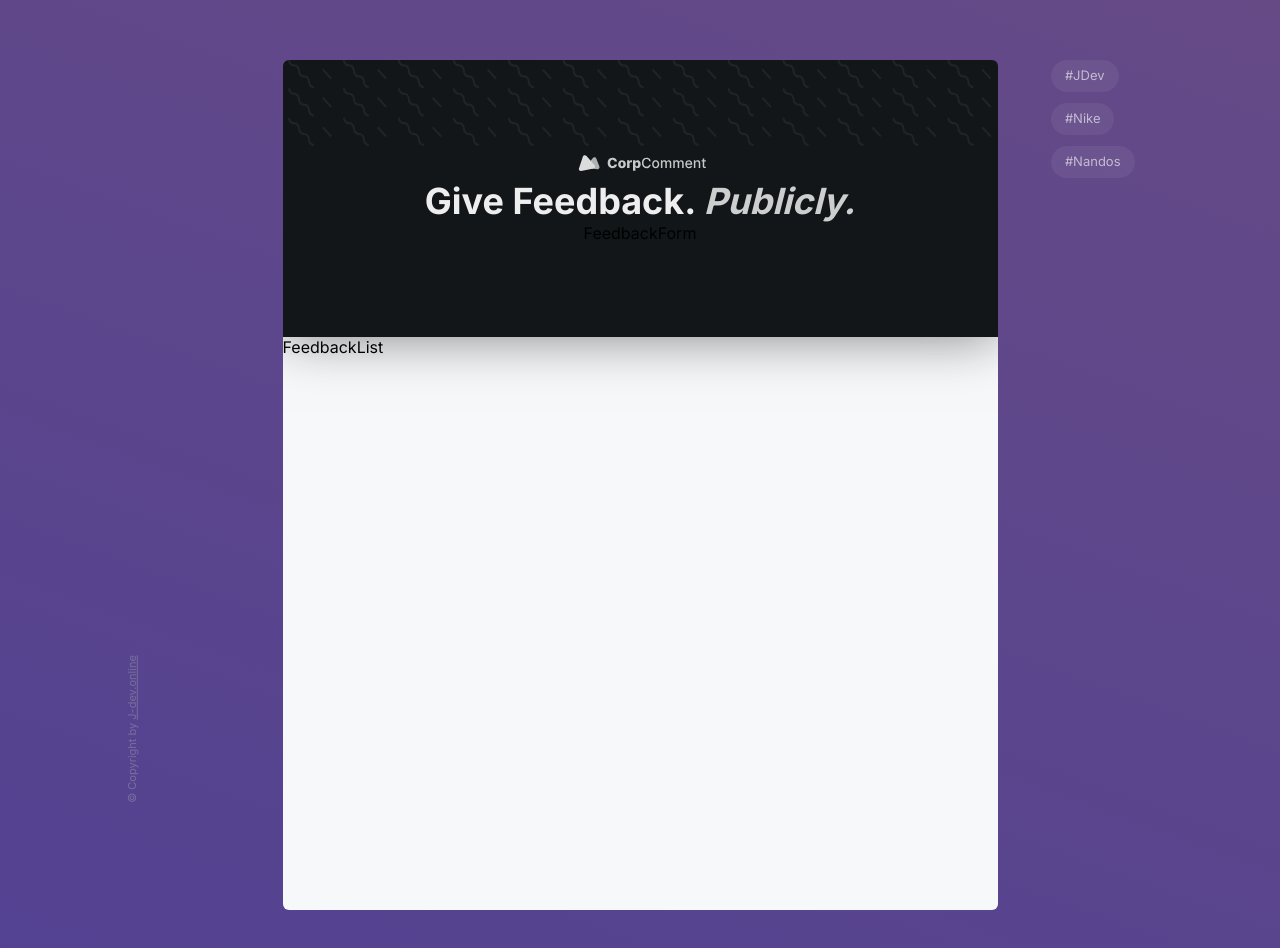
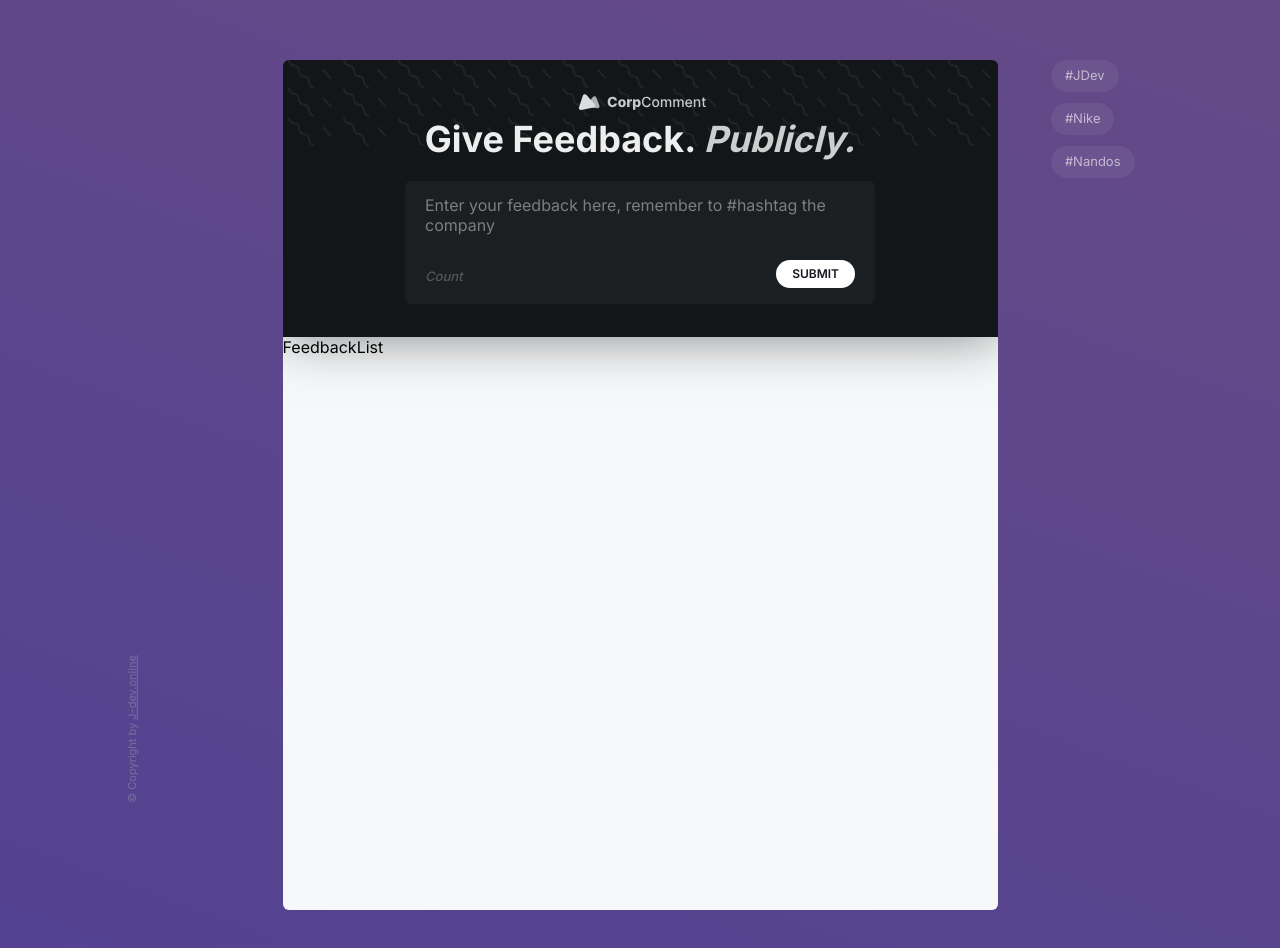
Before and after one commit to jonthedev/corp-comment, a React (Vite) app: page / in a window 1280 px wide. Shown: the top 948 px of the page. Built offline with nearby package versions, Linux system fonts and the light colour scheme.

Commit message:
style: add FeedbackForm styles
feat: create FeedbackForm template

```diff
--- a/src/components/FeedbackForm/FeedbackForm.module.css
+++ b/src/components/FeedbackForm/FeedbackForm.module.css
@@ -1,4 +1,4 @@
-.form {
+.feedback__form {
   margin-top: 20px;
   height: 123px;
   width: 470px;
@@ -9,24 +9,24 @@
   transition: background-color 0.2s, box-shadow 0.2s;
 }
 
-.form:hover,
-.form:focus {
+.feedback__form:hover,
+.feedback__form:focus {
   background-color: rgba(255, 255, 255, 0.055);
 }
 
-.form:focus-within {
+.feedback__form:focus-within {
   outline: 2px solid rgba(255, 255, 255, 0.125);
 }
 
-.form--invalid {
+.feedback__form--invalid {
   box-shadow: 0 0 0 2px #8a3d2c;
 }
 
-.form--valid {
+.feedback__form--valid {
   box-shadow: 0 0 0 2px #2c8a5e;
 }
 
-textarea {
+.feedback__form textarea {
   width: 100%;
   height: 85px;
   background-color: transparent;
@@ -36,21 +36,21 @@
   caret-color: rgba(255, 255, 255, 0.25);
 }
 
-textarea::selection {
+.feedback__form textarea::selection {
   color: rgba(255, 255, 255, 0.85);
   background-color: rgba(255, 255, 255, 0.05);
 }
 
-textarea::placeholder {
+.feedback__form textarea::placeholder {
   opacity: 0;
 }
 
-textarea:focus + label,
-textarea:not(:placeholder-shown) + label {
+.feedback__form textarea:focus + label,
+.feedback__form textarea:not(:placeholder-shown) + label {
   opacity: 0;
 }
 
-label {
+.feedback__form label {
   position: absolute;
   top: 13.5px;
   left: 20px;
@@ -59,20 +59,20 @@
   pointer-events: none;
 }
 
-label::selection,
-label *::selection {
+.feedback__form label::selection,
+.feedback__form label *::selection {
   color: rgba(255, 255, 255, 0.85);
   background-color: rgba(255, 255, 255, 0.05);
 }
 
-label svg {
+.feedback__form label svg {
   margin-bottom: -3px;
   margin-left: 4px;
   color: #fff;
   opacity: 0.5;
 }
 
-form div:last-child {
+.feedback__form div:last-child {
   display: flex;
   justify-content: space-between;
   align-items: center;
@@ -81,21 +81,21 @@
 }
 
 /* COUNTER */
-form div:last-child p {
+.feedback__form div:last-child p {
   font-weight: 500;
   font-size: 13px;
   color: rgba(255, 255, 255, 0.25);
   pointer-events: none;
 }
 
-form div:last-child p::selection,
-form div:last-child p > *::selection {
+.feedback__form div:last-child p::selection,
+.feedback__form div:last-child p > *::selection {
   color: rgba(255, 255, 255, 0.85);
   background-color: rgba(255, 255, 255, 0.05);
 }
 
 /* SUBMIT BTN */
-form button {
+.feedback__form button {
   color: #161921;
   font-size: 12px;
   font-weight: 500;
@@ -110,27 +110,27 @@
   transform: translateY(-2px) translateZ(0) rotate(0);
 }
 
-form button:hover,
-form button:focus {
+.feedback__form button:hover,
+.feedback__form button:focus {
   transform: translateY(-2px) translateZ(0) scale(1.15);
 }
 
-form button:active {
+.feedback__form button:active {
   transform: translateY(-2px) translateZ(0) scale(1.07);
 }
 
-form button:hover span {
+.feedback__form button:hover span {
   transform: translateY(2px) translateZ(0);
 }
 
-form button span {
+.feedback__form button span {
   display: block;
   transition: all 0.2s;
   backface-visibility: hidden;
   transform: translateY(2px) translateZ(0) rotate(0);
 }
 
-form button span::selection {
+.feedback__form button span::selection {
   color: rgba(0, 0, 0, 0.85);
   background-color: rgba(0, 0, 0, 0.1);
 }
--- a/src/components/FeedbackForm/FeedbackForm.tsx
+++ b/src/components/FeedbackForm/FeedbackForm.tsx
@@ -1,5 +1,23 @@
 import styles from "./FeedbackForm.module.css"
 
 export const FeedbackForm = () => {
-  return <form className={styles["feedback-form"]}>FeedbackForm</form>
+  return (
+    <form className={styles["feedback__form"]}>
+      {" "}
+      <textarea
+        id="feedback-textarea"
+        placeholder="blabla"
+        spellCheck={false}
+      />
+      <label htmlFor="feedback-textarea">
+        Enter your feedback here, remember to #hashtag the company
+      </label>
+      <div>
+        <p className="u-italic">Count</p>
+        <button>
+          <span>Submit</span>
+        </button>
+      </div>
+    </form>
+  )
 }
```
